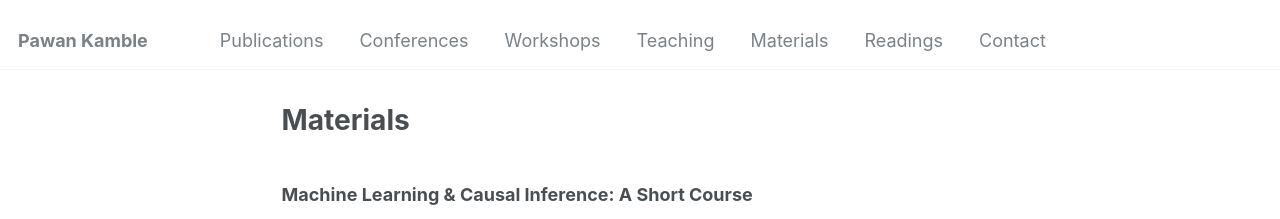
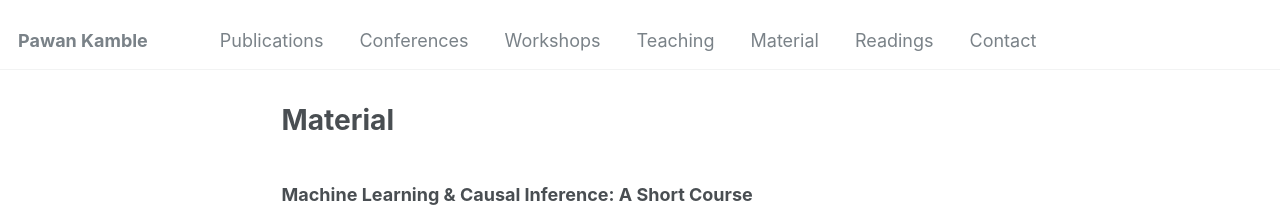
Before and after one commit to pawankb13/pawankb13.github.io, a Jekyll site: the page built from _pages/material.md, in a window 1280 px wide and 900 px high. Shown: the top 219 px of the window. Built offline with Jekyll 4.4.1, drawn with Linux system fonts in a browser that asks for light colours.

Commit message:
Material

```diff
--- a/_data/navigation.yml
+++ b/_data/navigation.yml
@@ -17,8 +17,8 @@ main:
   - title: "Teaching"
     url: /teaching/
 
-  - title: "Materials"
-    url: /materials/
+  - title: "Material"
+    url: /material/
 
   - title: "Readings"
     url: /readings/
--- a/_pages/materials.md
+++ b/_pages/material.md
@@ -1,6 +1,6 @@
 ---
-permalink: /materials/
-title: "Materials"
+permalink: /material/
+title: "Material"
 author_profile: false
 ---
 
```
